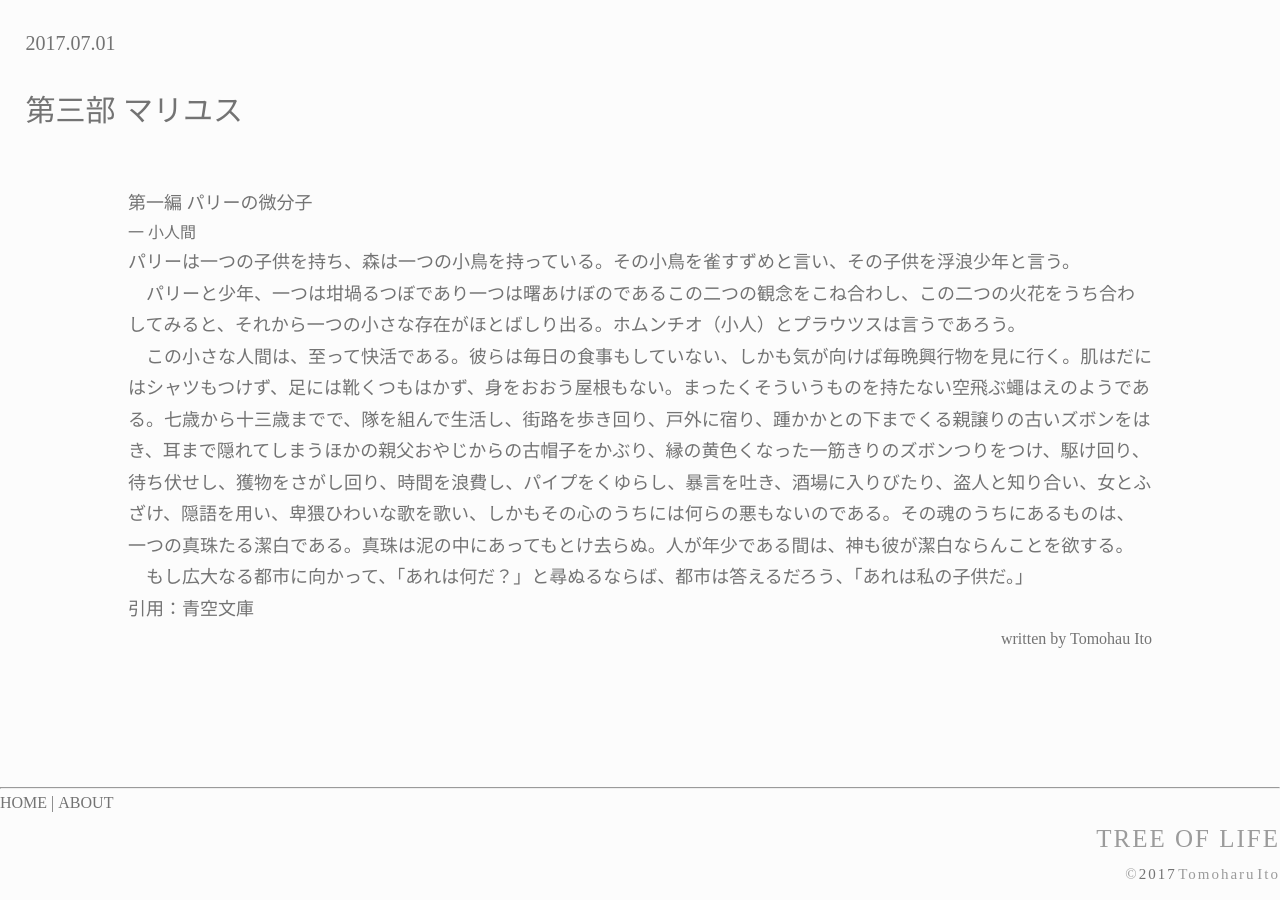
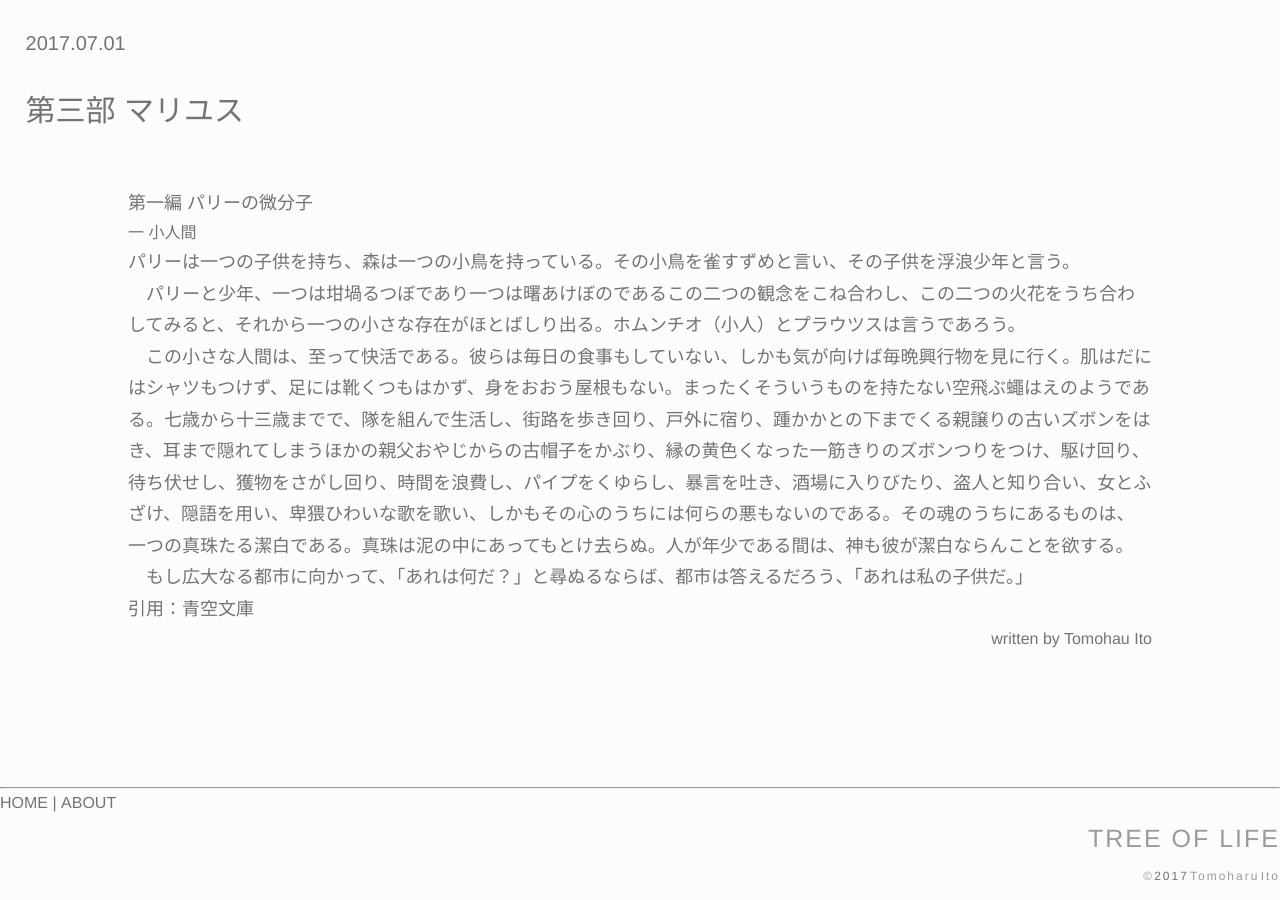
Before and after one commit to TomoharuIto/blog, a Jekyll site: the page built from _posts/2017-07-01-post.md, in a window 1280 px wide. Built offline with Jekyll 4.4.1, drawn with Linux system fonts in a browser that asks for light colours; nearby versions of some CDN libraries; some web fonts are replaced; comment, search, counter and statistics services are not loaded.

Commit message:
Chante the font

```diff
--- a/common/css/post.css
+++ b/common/css/post.css
@@ -1,25 +1,25 @@
 @charset "UTF-8";
-@import url("https://fast.fonts.net/lt/1.css?apiType=css&c=7e43219c-f634-4c01-aa25-606efc088c5a&fontids=1459684");
+/* @import url("https://fast.fonts.net/lt/1.css?apiType=css&c=7e43219c-f634-4c01-aa25-606efc088c5a&fontids=1459684");        */
 
-/* @font-face{                                                                                           */
-/*   font-family: "Noto Sans JP Light";                                                                  */
-/* src: url('/common/Fonts/NotoSansCJKJP/NotoSansCJKJP-Light.eot');                                      */
-/*   src: url('/common/Fonts/NotoSansCJKJP/NotoSansCJKJP-Light.eot?#iefix') format('embedded-opentype'), */
-/*   url('/common/Fonts/NotoSansCJKJP/NotoSansCJKJP-Light.woff') format('woff'),                         */
-/*   url('/common/Fonts/NotoSansCJKP/NotoSansCJKJP-Light.ttf') format('truetype');                       */
-/*   font-display: swap;                                                                                 */
-/* }                                                                                                     */
+/* @font-face{                                                                                                               */
+/* font-family: "Noto Sans JP Light";                                                                                        */
+/* src: url('/common/Fonts/NotoSansCJKJP/NotoSansCJKJP-Light.eot');                                                          */
+/* src: url('/common/Fonts/NotoSansCJKJP/NotoSansCJKJP-Light.eot?#iefix') format('embedded-opentype'),                       */
+/* url('/common/Fonts/NotoSansCJKJP/NotoSansCJKJP-Light.woff') format('woff'),                                               */
+/* url('/common/Fonts/NotoSansCJKP/NotoSansCJKJP-Light.ttf') format('truetype');                                             */
+/* font-display: swap;                                                                                                       */
+/* }                                                                                                                         */
 
-@font-face{
-font-family:"Helvetica Neue Thin";
-src:url("/common/Fonts/1459684/6a90c865-49a8-4f20-99c7-73987067d9c9.eot?#iefix");
-src:url("/common/Fonts/1459684/6a90c865-49a8-4f20-99c7-73987067d9c9.eot?#iefix") format("eot"),
-url("/common/Fonts/1459684/8520ec8f-b7f6-485e-a3b7-811ab3da29b2.woff2") format("woff2"),
-url("/common/Fonts/1459684/cd6c33a1-279f-47db-8fa5-063d809888f8.woff") format("woff"),
-url("/common/Fonts/1459684/b204c5ce-e6ed-4dfd-bfdc-b45b26fcb7c8.ttf") format("truetype"),
-url("/common/Fonts/1459684/272a58f8-f0b6-4601-934c-b64afb2b3a56.svg#272a58f8-f0b6-4601-934c-b64afb2b3a56") format("svg");
-font-display: swap;
-}
+/* @font-face{                                                                                                               */
+/* font-family:"Helvetica Neue Thin";                                                                                        */
+/* src:url("/common/Fonts/1459684/6a90c865-49a8-4f20-99c7-73987067d9c9.eot?#iefix");                                         */
+/* src:url("/common/Fonts/1459684/6a90c865-49a8-4f20-99c7-73987067d9c9.eot?#iefix") format("eot"),                           */
+/* url("/common/Fonts/1459684/8520ec8f-b7f6-485e-a3b7-811ab3da29b2.woff2") format("woff2"),                                  */
+/* url("/common/Fonts/1459684/cd6c33a1-279f-47db-8fa5-063d809888f8.woff") format("woff"),                                    */
+/* url("/common/Fonts/1459684/b204c5ce-e6ed-4dfd-bfdc-b45b26fcb7c8.ttf") format("truetype"),                                 */
+/* url("/common/Fonts/1459684/272a58f8-f0b6-4601-934c-b64afb2b3a56.svg#272a58f8-f0b6-4601-934c-b64afb2b3a56") format("svg"); */
+/* font-display: swap;                                                                                                       */
+/* }                                                                                                                         */
 
 /* ================================================== */
 /*== Whole page == ページ全体 ==*/
@@ -37,9 +37,7 @@ body * {
 }
 
 * h1, * h2, * h3, * h4, * p, * li, * a, * time, * small, * text {
-  font-family: "Noto Sans Japanese";
-  /* font-family: "Helvetica Neue Thin", 'Noto Sans JP Light', Helvetica, Arial, "Hiragino Kaku Gothic ProN", Meiryo, sans-serif; */
-  font-size: 100%;
+  font-family: "Helvetica Neue", Arial, "Noto Sans Japanese", "Hiragino Kaku Gothic ProN", Meiryo, sans-serif;
   font-weight: normal;
   vertical-align: bottom;
   line-height: 1.75;
```
Also changed, not shown: 1 other file.
